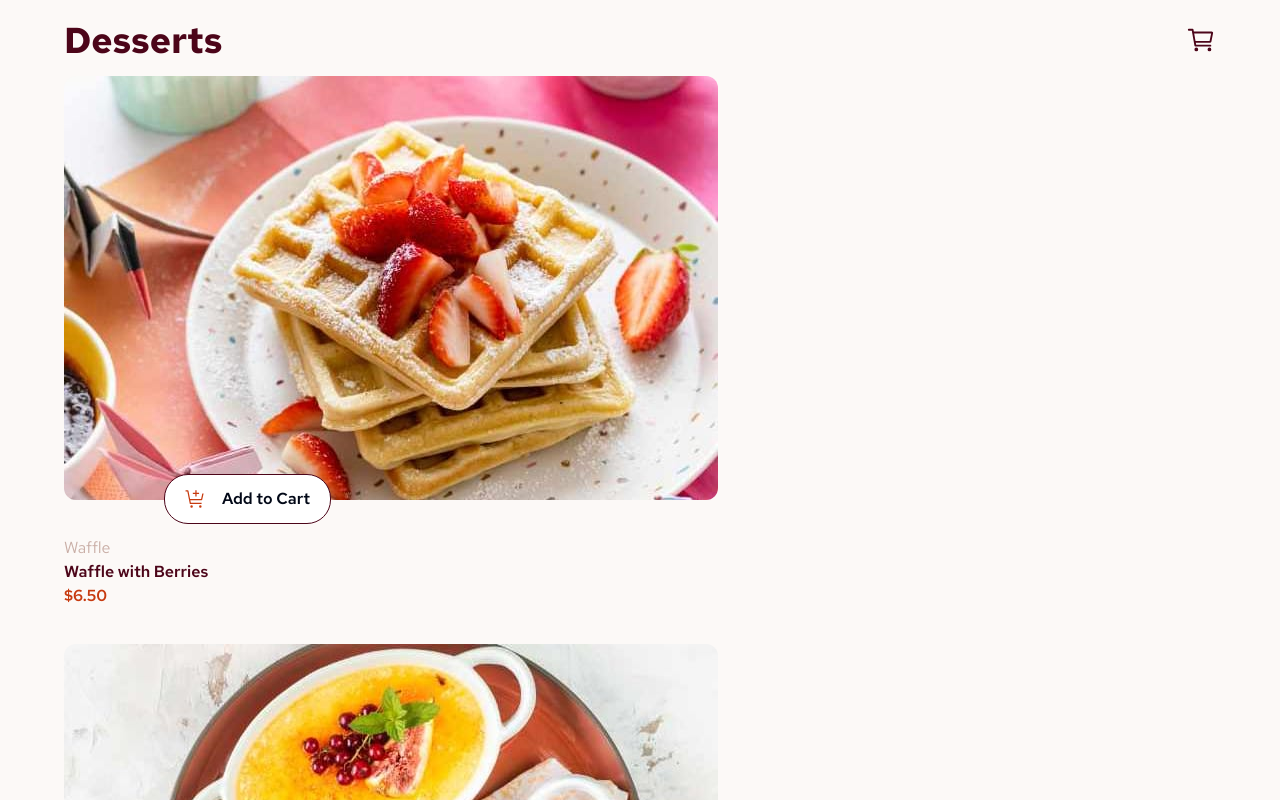
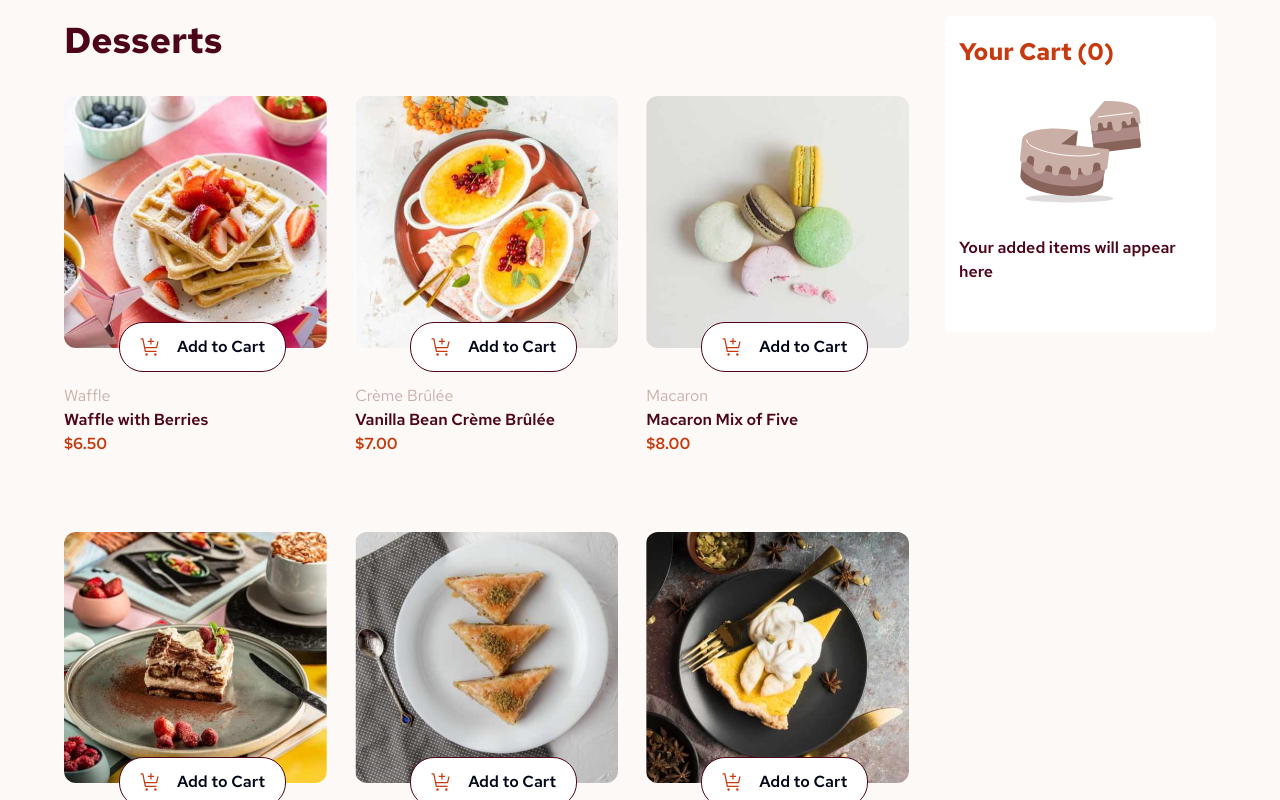
Before and after one commit to teju-doyin/dessert-product-page, a React (Vite) app: page / in a window 1280 px wide. Shown: the top 800 px of the page. Built offline with nearby package versions, Linux system fonts and the light colour scheme.

Commit message:
desktop and tablet (ish) version available 🥲

```diff
--- a/public/data.json
+++ b/public/data.json
@@ -4,7 +4,7 @@
        "image": {
             "thumbnail": "../assets/images/image-waffle-thumbnail.jpg",
             "mobile": "../assets/images/image-waffle-mobile.jpg",
-            "tablet": "./",
+            "tablet": "../assets/images/image-waffle-tablet.jpg",
             "desktop": "../assets/images/image-waffle-desktop.jpg"
        },
        "name": "Waffle with Berries",
--- a/src/App.jsx
+++ b/src/App.jsx
@@ -7,7 +7,13 @@ import Cart from './components/Cart'
 function App() {
   const [selectedDesserts, setSelectedDesserts] = useState({})
   const [orderQuantity, setOrderQuantity] = useState({});
-
+  const [isCartOpen, setIsCartOpen] = useState(false);
+  const toggleCart = () => setIsCartOpen((prev) => !prev);
+  const dessertsList = Object.values(selectedDesserts)
+  const totalPrice = Object.values(selectedDesserts).reduce(
+    (acc, dessert) => acc + dessert.price * dessert.quantity,
+    0
+  );
   const handleAddToCart = (dessert, quantity) => {
     setSelectedDesserts((prev) => ({
       ...prev,
@@ -37,10 +43,21 @@ function App() {
   };
   // console.log(selectedDesserts)
   return (
-    <div className='w-[90%] mx-auto mt-4 bg-rose-0'>
-      {/* <Cart selectedDesserts={selectedDesserts}/> */}
-      <Header desserts={selectedDesserts} onRemove={handleRemoveDessert} resetList={resetSelectedDesserts}/>
-      <Desserts quantity={orderQuantity} selectedDesserts={selectedDesserts} handleAddToCart={handleAddToCart}  resetQuantity={handleRemoveDessert} />
+    <div className='w-[90%] md:flex md:justify-between md:gap-9 mx-auto mt-4 bg-rose-0 md:max-w-[1500px]'>
+      <div className="">
+        <Header   toggleCart={toggleCart}totalPrice={totalPrice} isCartOpen={isCartOpen} dessertsList={dessertsList} onRemove={handleRemoveDessert} resetList={resetSelectedDesserts}/>
+        <Desserts quantity={orderQuantity} selectedDesserts={selectedDesserts} handleAddToCart={handleAddToCart}  resetQuantity={handleRemoveDessert} />
+      </div>
+      <div className=" md:w-[25%] hidden md:block md:-z-10">
+        <Cart
+          dessertsList={dessertsList}
+          removeDesserts={handleRemoveDessert}
+          totalPrice={totalPrice}
+          resetList = {resetSelectedDesserts}
+          closeCart={() => setIsCartOpen(false)}
+        />
+        {/* hidden md:block md:fixed top-10 z-20  right-5 */}
+      </div>
     </div>
   )
 }
--- a/src/components/Cart.jsx
+++ b/src/components/Cart.jsx
@@ -16,6 +16,7 @@ const Cart = ({dessertsList, removeDesserts, totalPrice, closeCart, resetList})
     if (orderConfirmed) {
       closeCart();
       resetList();
+      setOrderConfirmed(false)
     } else {
       setOrderConfirmed(true);
     }
@@ -32,7 +33,7 @@ const Cart = ({dessertsList, removeDesserts, totalPrice, closeCart, resetList})
     <section className='bg-white rounded-md '>
       <div className="w-[90%] mx-auto">
         {orderConfirmed && !loading ?
-        <div>
+        <div className='pt-3'>
           <img src={greenTick} alt="" />
           <h1 className='text-3xl font-extrabold  py-2'>Order <br />Confirmed</h1>
           <p>We hope you enjoy your food!</p>
--- a/src/components/Desserts.jsx
+++ b/src/components/Desserts.jsx
@@ -24,6 +24,20 @@ const Desserts = ({ handleAddToCart, resetQuantity, selectedDesserts }) => {
     };
     fetchDesserts();
   }, []);
+  function useMediaQuery(query) {
+    const [matches, setMatches] = useState(window.matchMedia(query).matches);
+
+    useEffect(() => {
+      const media = window.matchMedia(query);
+      const listener = () => setMatches(media.matches);
+      media.addEventListener('change', listener);
+      return () => media.removeEventListener('change', listener);
+    }, [query]);
+
+    return matches;
+  }
+  const isTablet = useMediaQuery('(min-width: 640px)');
+  const isLaptop = useMediaQuery('(min-width: 768px)');
 
   const increaseQuantity = (dessert) => {
     const newQuantity = (selectedDesserts[dessert.id]?.quantity || 0) + 1;
@@ -44,12 +58,12 @@ const Desserts = ({ handleAddToCart, resetQuantity, selectedDesserts }) => {
   if (loading) {
     return (
       <section>
-        <div>
+        <div className='sm:grid md:grid-cols-2 lg:grid-cols-3 gap-7 w-full  md:mt-5 '>
           {Array.from({ length: 9 }).map((_, index) => (
-            <div key={index} className="mb-8 mt-4">
+            <div key={index} className="mb-8 mt-4 ">
               <Skeleton className="bg-rose300 w-full h-60 rounded-lg mb-12" />
-              <Skeleton className="bg-rose300 h-4 w-1/5 mb-2" />
-              <Skeleton className="bg-rose300 h-5 w-1/3 mb-2" />
+              <Skeleton className="bg-rose300 h-4 w-1/5 mb-2 md:w-2/5" />
+              <Skeleton className="bg-rose300 h-5 w-1/3 mb-2 md:w-2/3" />
               <Skeleton className="bg-rose300 h-4 w-1/5" />
             </div>
           ))}
@@ -60,12 +74,12 @@ const Desserts = ({ handleAddToCart, resetQuantity, selectedDesserts }) => {
 
   return (
     <section>
-      <div>
+      <div className='md:grid md:grid-cols-2 lg:grid-cols-3 gap-7 md:max-w-[900px] md:mt-5'>
         {desserts.map((dessert) => (
           <div key={dessert.id}>
             <div className="relative mt-3">
               <img
-                src={dessert.image.mobile}
+                src={isTablet?  (isLaptop? dessert.image.desktop: dessert.image.tablet): dessert.image.mobile}
                 alt={dessert.name}
                 className={`rounded-xl ${selectedDesserts[dessert.id] ? 'border-2 border-red' : ''}`}
               />
@@ -73,19 +87,19 @@ const Desserts = ({ handleAddToCart, resetQuantity, selectedDesserts }) => {
               {!selectedDesserts[dessert.id] ? (
                 <div
                   onClick={() => increaseQuantity(dessert)}
-                  className="absolute flex gap-4 -bottom-6 left-[100px] bg-white border border-rose-950 cursor-pointer px-5 py-3 rounded-3xl"
+                  className="absolute flex gap-4 -bottom-6 left-[100px] md:left-[55px] hover:border-red hover:opacity-80 hover:text-red hover:transition hover:delay-100 bg-white border border-rose-950 cursor-pointer px-5 py-3 rounded-3xl"
                 >
                   <img src={cart} alt="" />
                   <p className="font-semibold">Add to Cart</p>
                 </div>
               ) : (
-                <div className="absolute flex gap-8 -bottom-6 left-[100px] bg-red px-5 py-3 rounded-full">
+                <div className="absolute flex gap-8 -bottom-6 left-[100px] md:left-[55px] bg-red px-5 py-3 rounded-full">
                   <img
                     src={minus}
                     alt="decrease"
                     width={28}
                     onClick={() => decreaseQuantity(dessert)}
-                    className="cursor-pointer border border-white rounded-full px-2 py-2"
+                    className="cursor-pointer border border-white rounded-full px-2 py-2 "
                   />
                   <p className="font-semibold text-white mt-1">
                     {selectedDesserts[dessert.id]?.quantity || 0}
@@ -95,7 +109,7 @@ const Desserts = ({ handleAddToCart, resetQuantity, selectedDesserts }) => {
                     alt="increase"
                     width={28}
                     onClick={() => increaseQuantity(dessert)}
-                    className="cursor-pointer border border-white rounded-full px-2 py-2"
+                    className="cursor-pointer border border-white rounded-full px-2 py-2 "
                   />
                 </div>
               )}
--- a/src/components/Header.jsx
+++ b/src/components/Header.jsx
@@ -3,26 +3,22 @@ import { IoCartOutline } from "react-icons/io5";
 import Cart from './Cart';
 import { Drawer, DrawerTrigger, DrawerContent, DrawerClose } from './ui/drawer'; // Adjust import path if needed
 
-const Header = ({desserts, onRemove, resetList}) => {
-  const [isCartOpen, setIsCartOpen] = useState(false);
-  const toggleCart = () => setIsCartOpen((prev) => !prev);
-  const dessertsList = Object.values(desserts)
-  const totalPrice = Object.values(desserts).reduce(
-    (acc, dessert) => acc + dessert.price * dessert.quantity,
-    0
-  );
+const Header = ({ onRemove, resetList, toggleCart, isCartOpen, dessertsList, totalPrice}) => {
+  const [cartOpen, setIsCartOpen] = useState(isCartOpen);
+
 
 
   return (
+
     <div className='flex items-center justify-between sticky top-0 z-10 py-1 bg-[#fcf9f7]'>
       <h1 className='text-rose-950 text-4xl font-extrabold'>Desserts</h1>
 
       {/* Cart Icon as Drawer Trigger */}
-      <Drawer open={isCartOpen} onOpenChange={setIsCartOpen}>
+      <Drawer open={cartOpen} onOpenChange={setIsCartOpen} className='hidden'>
         <DrawerTrigger asChild>
-          <div className="relative cursor-pointer" onClick={toggleCart}>
+          <div className="relative cursor-pointer md:hidden" onClick={toggleCart}>
             <IoCartOutline className='text-rose-950' size={30} />
-            <span className='absolute bottom-4 left-4 bg-rose-800 text-white rounded-full px-1.5 text-[.6rem]'>{dessertsList.length === 0? '':dessertsList.length}</span>
+            <span className='absolute bottom-4 left-4 bg-rose-800 text-white rounded-full px-1.5 text-[.6rem] '>{dessertsList.length === 0? '':dessertsList.length}</span>
           </div>
         </DrawerTrigger>
 
@@ -36,10 +32,12 @@ const Header = ({desserts, onRemove, resetList}) => {
             removeDesserts={onRemove}
             totalPrice={totalPrice}
             resetList = {resetList}
-            closeCart={() => setIsCartOpen(false)} />
+            closeCart={() => setIsCartOpen(false)}
+          />
         </DrawerContent>
       </Drawer>
     </div>
+
   );
 };
 
--- a/src/components/ui/drawer.jsx
+++ b/src/components/ui/drawer.jsx
@@ -47,7 +47,7 @@ const DrawerHeader = ({
   ...props
 }) => (
   <div
-    className={cn("grid gap-1.5 p-4 text-center sm:text-left", className)}
+    className={cn("grid gap-1.5 p-4 text-center md:text-left", className)}
     {...props} />
 )
 DrawerHeader.displayName = "DrawerHeader"
```
